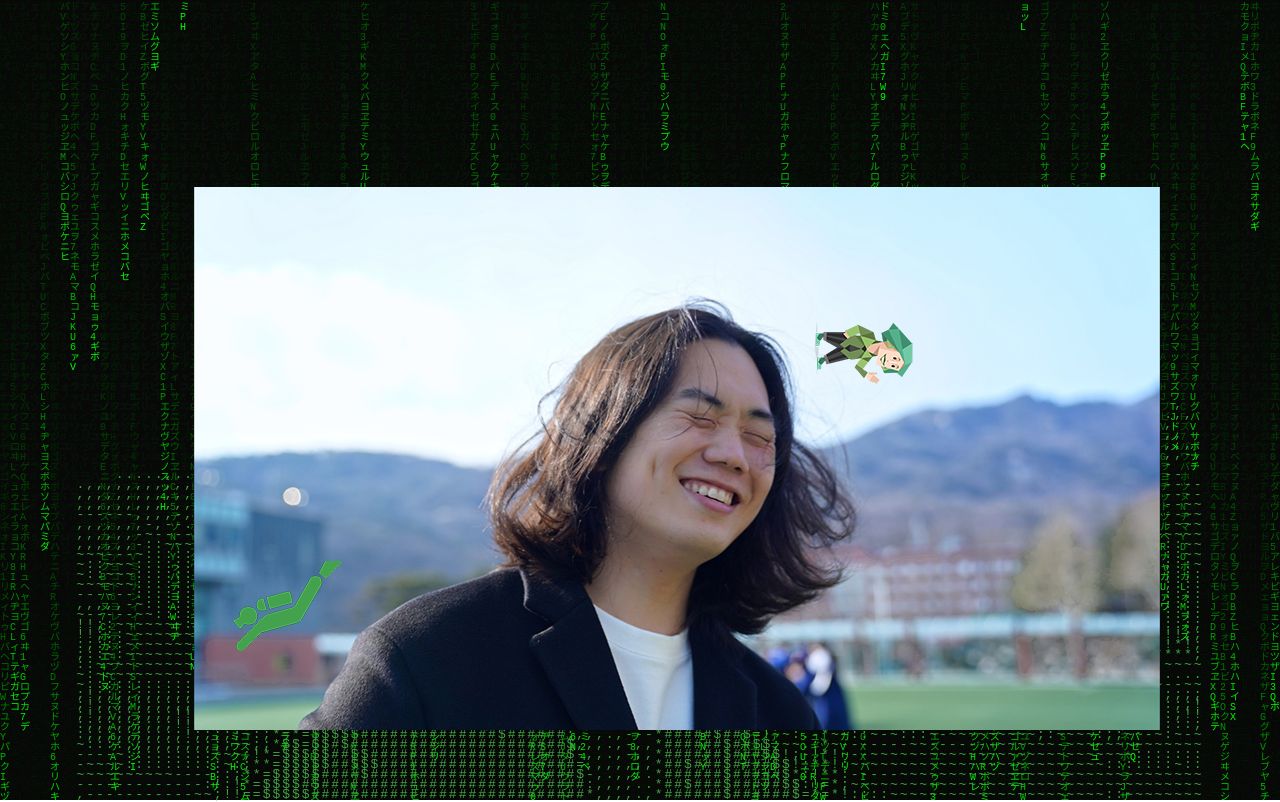
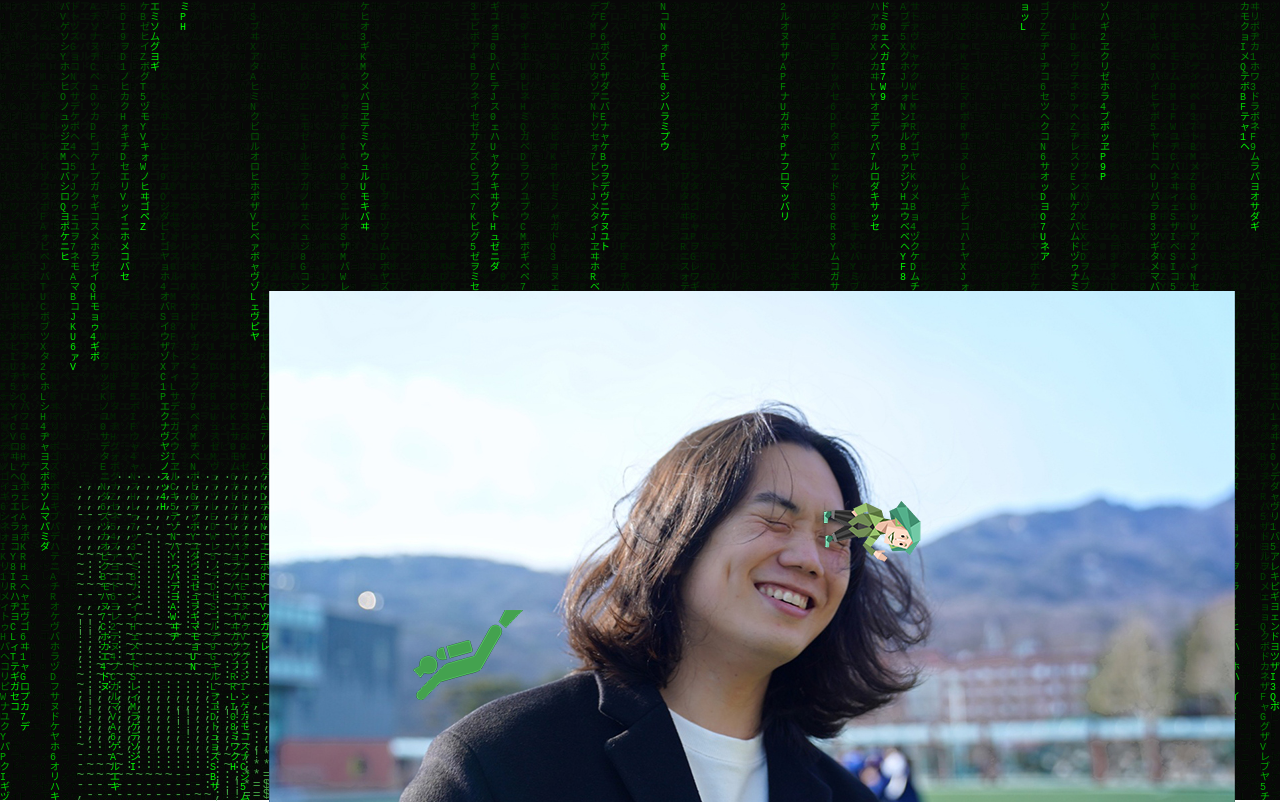
Before and after one commit to mingtian-chan/mingtian-chan.github.io, a plain HTML site: page index.html in a window 1280 px wide. Drawn offline with nearby package versions, Linux system fonts and the light colour scheme.

Commit message:
그림 위치 이상해지는거 고침 position : fix 로 고침

```diff
--- a/style.css
+++ b/style.css
@@ -73,9 +73,9 @@ a {
 
 }
 #me{
-    position: absolute;
-    bottom: -0.3px;
-    left: 0%;
+    position: fixed;
+    bottom: -13%;
+    left: 11.8%;
 }
 
 
@@ -87,9 +87,9 @@ a {
     justify-content: center;
     align-items:center;
 
-    position: absolute;
+    position: fixed;
     left: 55%;
-    top: 20%;
+    top: 60%;
 }
 
 #diver{
@@ -100,9 +100,9 @@ a {
     justify-content: center;
     align-items:center;
 
-    position: absolute;
-    left: 0%;
-    top: 60%;
+    position: fixed;
+    left: 20%;
+    top: 75%;
 }
 
 
```
